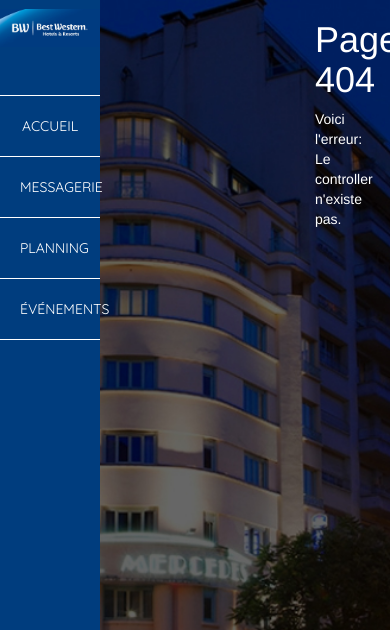
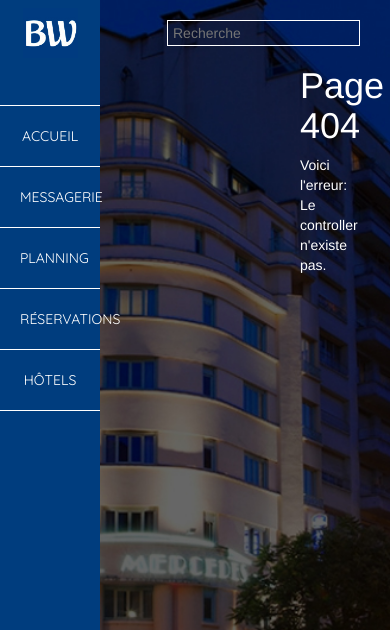
Before and after one commit to ThomasG17/bestwester-community, a PHP site: page /www/ in a window 390 px wide; the page is wider, and only the part inside the window is pictured. Shown: the top 630 px of that part. Run offline with PHP 8.4, Linux system fonts and the light colour scheme; some libraries are stand-ins or nearby versions.

Commit message:
modification vue index - ajout font-awesome - ajout fichier css pour homepage - modification main.css

```diff
--- a/controllers/IndexController.class.php
+++ b/controllers/IndexController.class.php
@@ -2,7 +2,7 @@
 class indexController{
 
 	public function indexAction($args){
-		$v = new view("indexIndex");
+		$v = new view("index");
 		$v->assign("mesargs", $args);
 	}
 
--- a/public/css/main.css
+++ b/public/css/main.css
@@ -33,6 +33,11 @@ li {
 
 ul {
 	padding: 0;
+}
+
+input:hover,
+input:focus {
+	outline: none;
 }
 
 /*     H E A D E R    */
@@ -104,15 +109,32 @@ ul {
 	color: #fff;
 }
 
+.content {
+	padding-left: 285px;
+}
 
-@media screen and (max-width:500px) {
+.content #search {
+	margin: 20px 30px 0 0;
+}
+
+.content #search input {
+	float: right;
+	background: transparent;
+	border: 1px solid #fff;
+	color: #fff;
+	padding: 2px 5px;
+}
+
+@media screen and (max-width: 800px) {
     #header {
         background: #003d7e;
         width: 100px;
     }
 
     #header .header-brand {
-    	height: 55px;
+    	background: url("../../public/images/responsive-brand.jpg") center center no-repeat;
+    	background-size: 55%;
+    	height: 65px;
     }
 
     #header .user-informations {
--- /dev/null
+++ b/public/css/tpl/home.css
@@ -0,0 +1,22 @@
+#messages {
+	margin-top: 20px;
+}
+
+#messages .message {
+	background: #fff;
+}
+
+#messages .message .message-content {
+	padding: 15px;
+}
+
+#messages .message .message-content p {
+	color: #000;
+}
+
+#messages .message .message-content img {
+	position: absolute;
+	top: -20px;
+	width: 90px;
+	height: 90px;
+}
--- a/views/layout.php
+++ b/views/layout.php
@@ -6,11 +6,15 @@
     <meta name="viewport" content="width=device-width, initial-scale=1">
 
     <link rel="stylesheet" href="/public/css/bootstrap.min.css">
-    <link href="/public/css/main.css" rel="stylesheet">
 
+    <link rel="stylesheet" href="/public/css/main.css">
     <link rel="stylesheet" href="/public/css/style.css">
-    <link href='https://fonts.googleapis.com/css?family=Montserrat' rel='stylesheet' type='text/css'>
-    <link href='https://fonts.googleapis.com/css?family=Quicksand' rel='stylesheet' type='text/css'>
+    <link rel="stylesheet" href="/public/css/tpl/home.css">
+
+    <link rel="stylesheet" href="https://maxcdn.bootstrapcdn.com/font-awesome/4.5.0/css/font-awesome.min.css">
+
+    <link rel="stylesheet" href='https://fonts.googleapis.com/css?family=Montserrat' type='text/css'>
+    <link rel="stylesheet" href='https://fonts.googleapis.com/css?family=Quicksand' type='text/css'>
 
     <title>Best Western Community</title>
 </head>
@@ -32,19 +36,21 @@
                     <li><a href="javascript:void(0);" title="Accueil">Accueil</a></li>
                     <li><a href="javascript:void(0);" title="Messagerie">Messagerie</a></li>
                     <li><a href="javascript:void(0);" title="Planning">Planning</a></li>
-                    <li><a href="javascript:void(0);" title="Événements">Événements</a></li>
+                    <li><a href="javascript:void(0);" title="Réservations">Réservations</a></li>
+                    <li><a href="javascript:void(0);" title="Hôtels">Hôtels</a></li>
                 </ul>
             </nav>
     </header>
 
-    <div id="content">
+    <div class="content">
         <div class="container-fluid">
-
-
-
+            <div class="row">
+                <form method="search" id="search">
+                    <input type="search" placeholder="Recherche" name="the_search">
+                </form>
+            </div>
     		<?php include $this->view;?>
         </div>
-
     </div>
 
     <script src="/public/js/jquery-2.1.3.min.js"></script>
```
Also changed, not shown: views/index.php (added, +21 -0 lines), public/css/font-awesome.min.css (added), public/images/brand.jpg, public/images/responsive-brand.jpg (added), views/indexIndex.php (added).
